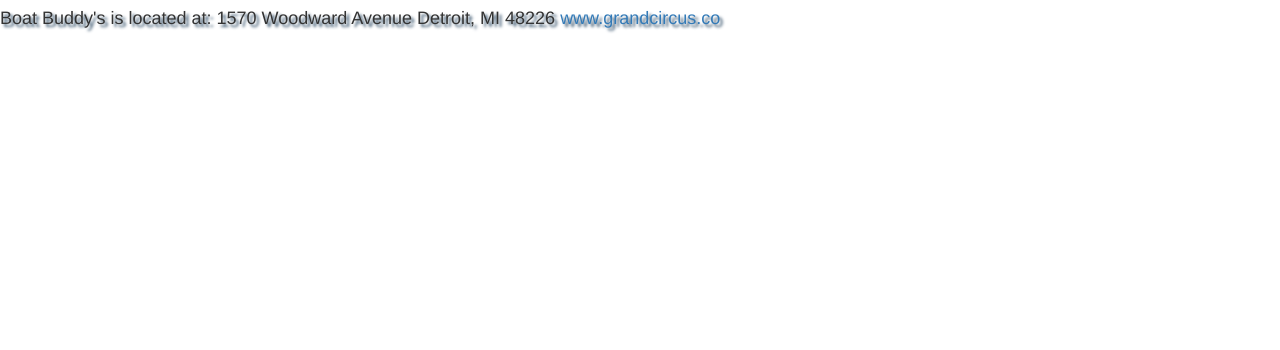
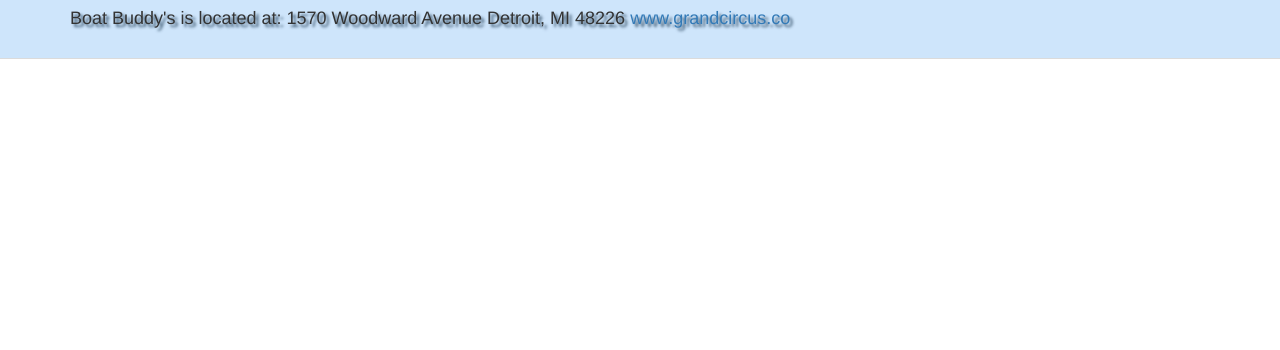
Before and after one commit to aklacza/Grand-Circus-Final-Project, a Java web app: page /help in a window 1280 px wide. Shown: the part 450-800 px from the top of the page. Run offline with Spring Boot 4, a stand-in JSP engine, Linux system fonts and the light colour scheme; the project's own start-up code is not run, and a stand-in starts its controllers and pages; some libraries are stand-ins or nearby versions.

Commit message:
DMfixed GC linked at the bottom and added button for email

```diff
--- a/WebContent/WEB-INF/jsp/help.jsp
+++ b/WebContent/WEB-INF/jsp/help.jsp
@@ -18,12 +18,6 @@
 			</ul>
 
 			<ul class="pull-right">
-				<li><a href="aboutUs.jsp">About Us</a></li>
-				<li><a href="host.html">Become a Host</a></li>
-				<li><a href="signup.html">Become a Shipmate</a></li>
-				<li><a href="login.html">Log In</a></li>
-				<li><a href="boatGallery.html">Boat Gallery</a></li>
-				<li><a href="help.html">Help</a></li>
 				<li><a class="hvr-underline-from-left" href="aboutUs.jsp">About Us</a></li>
 				<li><a class="hvr-underline-from-left" href="host.html">Become a Host</a></li>
 				<li><a class="hvr-underline-from-left" href="signup.html">Become a Shipmate</a></li>
@@ -72,34 +66,13 @@
 			</div>
 
 	</div>
+
 </div>
-<h4 class="tbackground2">Boat Buddy's is located at: 1570 Woodward Avenue Detroit, MI 48226 <a href="http://www.grandcircus.co/">www.grandcircus.co</a></h4><br>
-<!-- 		<p class="tbackground2">We want to here from you!<br> -->
-<!-- 		Email us at: <a style="color: white" href="mailto:boatbuddydetroit@gmail.com?Subject=Hello%20again" target="_top">boatbuddydetroit@gmail.com</a></p><br> -->
-<!-- 		<form action="mailto:boatbuddydetroit@gmail.com?Subject=Hello%20again" method="post" enctype="text/plain"> -->
-<!-- 		Name:<br> -->
-<!-- 		<input type="text" name="name" value="your name"><br> -->
-<!-- 		E-mail:<br> -->
-<!-- 		<input type="text" name="mail" value="your email"><br> -->
-<!-- 		Comment:<br> -->
-<!-- 		<input type="text" name="comment" value="your comment" size="55"><br><br> -->
-<!-- 		<input type="submit" value="Send"> -->
-<!-- 		<input type="reset" value="Reset"> -->
-<!-- 		</form> -->
-<!-- 		</div> -->
+	<div class="boat-guides">
+		<div class="container">
+		<h4 class="tbackground2" style="centered">Boat Buddy's is located at: 1570 Woodward Avenue Detroit, MI 48226 <a href="http://www.grandcircus.co/">www.grandcircus.co</a></h4><br>
+		</div>
+	</div>
 
-<!-- 	<div class="boat-guides"> -->
-<!-- 	<div class="container"> -->
-<!-- 	<h2 class="tbackground2">Find us in Google Maps!</h2> -->
-<!-- 	<script src='https://maps.googleapis.com/maps/api/js?v=3.exp'></script> -->
-<!-- 	<div style='overflow:hidden;height:440px;width:700px;'><div id='gmap_canvas' style='height:440px;width:700px;'></div> -->
-<!-- 	<div><small><a href="http://embedgooglemaps.com">embed google map</a></small></div> -->
-<!-- 	<div><small><a href="http://freedirectorysubmissionsites.com/">free web directories</a></small></div> -->
-<!-- 	<style>#gmap_canvas img{max-width:none!important;background:none!important}</style></div> -->
-<!-- 	<script type='text/javascript'>function init_map(){var myOptions = {zoom:10,center:new google.maps.LatLng(42.3358794,-83.04974529999998),mapTypeId: google.maps.MapTypeId.ROADMAP};map = new google.maps.Map(document.getElementById('gmap_canvas'), myOptions);marker = new google.maps.Marker({map: map,position: new google.maps.LatLng(42.3358794,-83.04974529999998)});infowindow = new google.maps.InfoWindow({content:'<strong>Boat Buddy</strong><br>1570 Woodward Avenue<br>'});google.maps.event.addListener(marker, 'click', function(){infowindow.open(map,marker);});infowindow.open(map,marker);}google.maps.event.addDomListener(window, 'load', init_map);</script> -->
-<!-- 	<ul class="centered"> -->
-<!-- 	<p class="tbackground2">Boat Buddy's is located at: 1570 Woodward Avenue Detroit, MI 48226 <a href="http://www.grandcircus.co/">www.grandcircus.co</a><br> -->
-<!-- 	</ul> -->
-<!-- 	</div> -->
 </body>
 </html>
```
Also changed, not shown: 1 other file.
